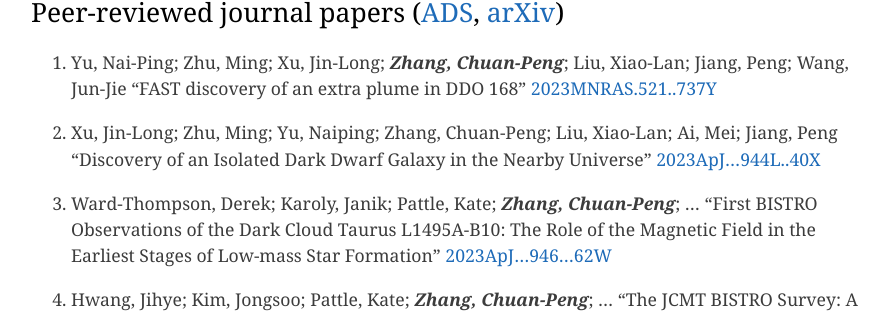
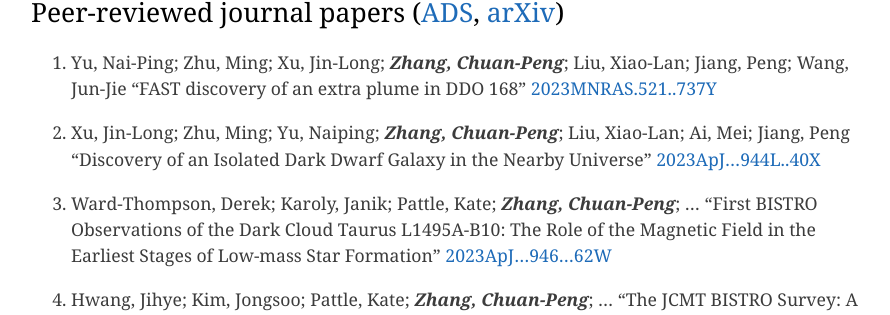
Before and after one commit to zcp521/zcp521.github.io, a Jekyll site: the page built from pub.md, in a window 1280 px wide and 900 px high, scrolled down 546 px. Shown: the part 140-455 px from the top of the window, without its empty margins (193-1083 px from the left). Built offline with Jekyll 4.4.1, drawn with Linux system fonts in a browser that asks for light colours; some of the changed lines change nothing that is shown.

Commit message:
Update pub.md

```diff
--- a/pub.md
+++ b/pub.md
@@ -14,15 +14,15 @@
 
 ## Peer-reviewed journal papers ([ADS](https://ui.adsabs.harvard.edu/public-libraries/RijjUuncQru3dbS8Amb6eA), [arXiv](https://arxiv.org/a/zhang_c_2.html))
 
-57. Yu, Nai-Ping; Zhu, Ming; Xu, Jin-Long; ***Zhang, Chuan-Peng***; Liu, Xiao-Lan; Jiang, Peng; Wang, Jun-Jie
+58. Yu, Nai-Ping; Zhu, Ming; Xu, Jin-Long; ***Zhang, Chuan-Peng***; Liu, Xiao-Lan; Jiang, Peng; Wang, Jun-Jie
 	"FAST discovery of an extra plume in DDO 168"
 	[2023MNRAS.521..737Y](https://ui.adsabs.harvard.edu/abs/2023MNRAS.521..737Y/abstract)
 
-56. Xu, Jin-Long; Zhu, Ming; Yu, Naiping; Zhang, Chuan-Peng; Liu, Xiao-Lan; Ai, Mei; Jiang, Peng
+57. Xu, Jin-Long; Zhu, Ming; Yu, Naiping; ***Zhang, Chuan-Peng***; Liu, Xiao-Lan; Ai, Mei; Jiang, Peng
 	"Discovery of an Isolated Dark Dwarf Galaxy in the Nearby Universe"
 	[2023ApJ...944L..40X](https://ui.adsabs.harvard.edu/abs/2023ApJ...944L..40X/abstract)
 
-55. Ward-Thompson, Derek; Karoly, Janik; Pattle, Kate; ***Zhang, Chuan-Peng***; ...
+56. Ward-Thompson, Derek; Karoly, Janik; Pattle, Kate; ***Zhang, Chuan-Peng***; ...
 	"First BISTRO Observations of the Dark Cloud Taurus L1495A-B10: The Role of the Magnetic Field in the Earliest Stages of Low-mass Star Formation"
 	[2023ApJ...946...62W](https://ui.adsabs.harvard.edu/abs/2023ApJ...946...62W/abstract)
 
```
